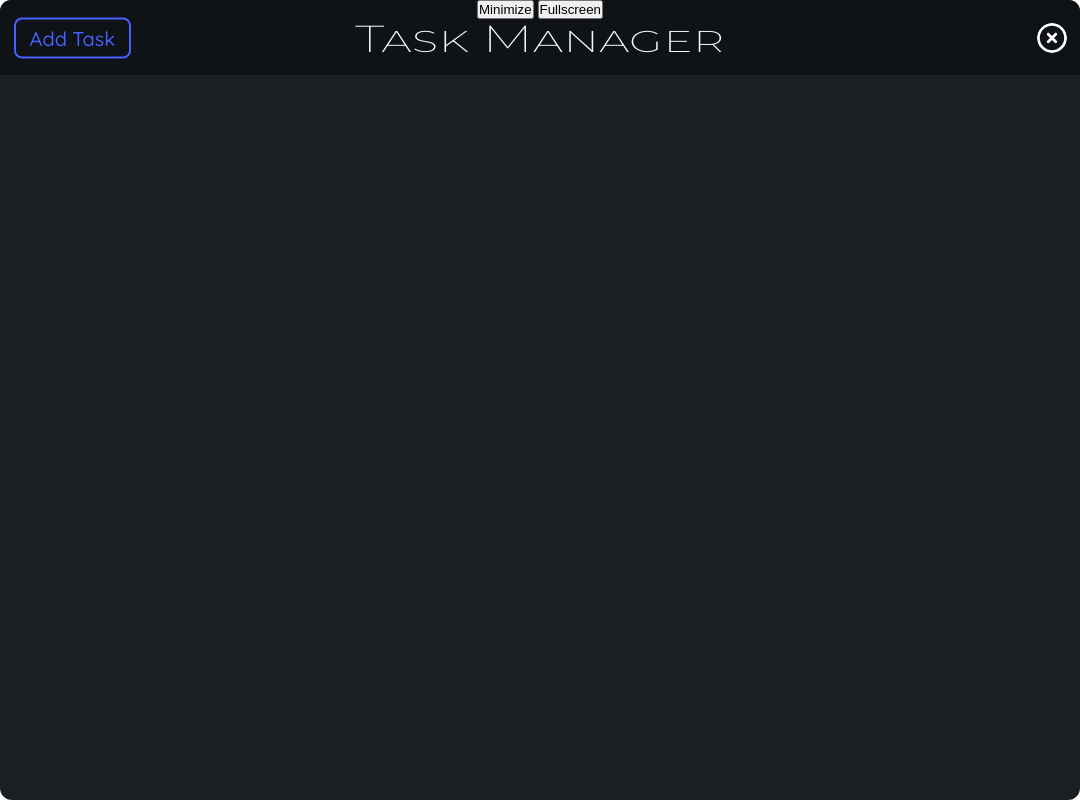
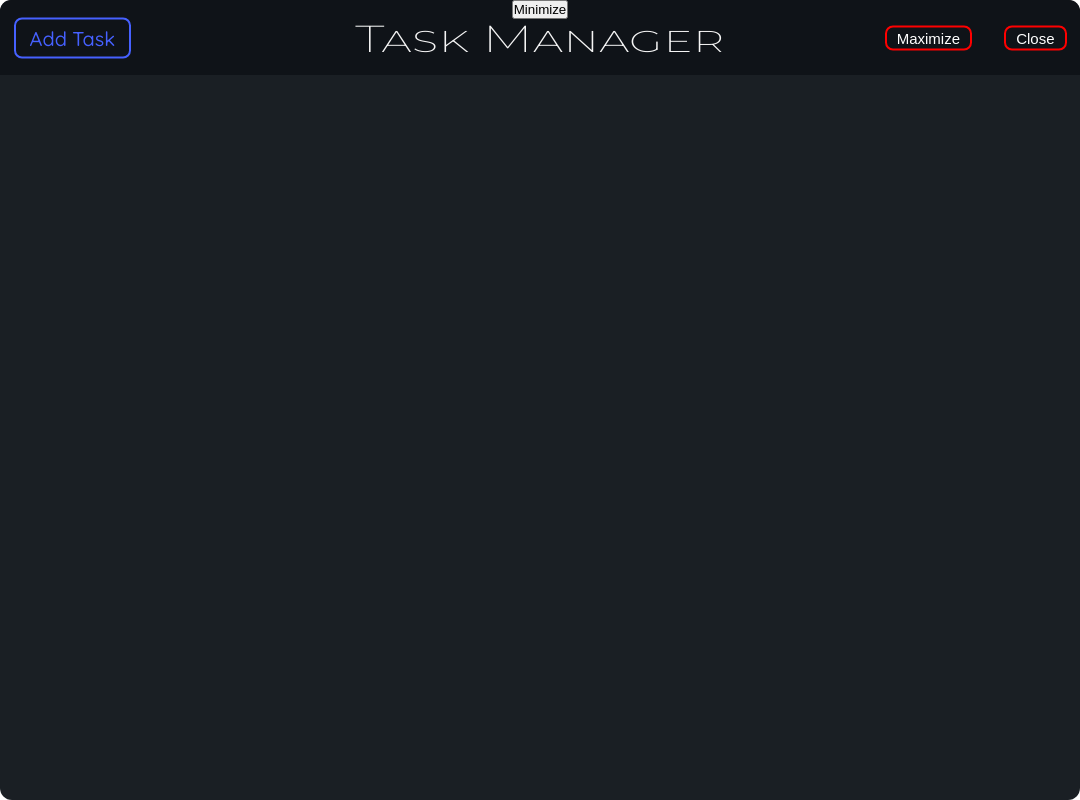
Before and after one commit to ArjunNet/taskManager, an Electron app: page views/index.html in a window 1080 px wide. Drawn offline with Linux system fonts and the light colour scheme.

Commit message:
second commit.

```diff
--- a/css/index.css
+++ b/css/index.css
@@ -64,6 +64,7 @@ nav > .navButton {
 	font-family: quicksand;
 	font-variation-settings: "wght" 475;
 	font-size: 20px;
+	cursor: pointer;
 }
 
 nav > #addTaskButton {
@@ -81,22 +82,45 @@ nav > #addTaskButton:hover {
 	color: white;
 }
 
+nav > .sizeButtons > * {
+	-webkit-app-region: no-drag;
+	cursor: pointer;
+}
+
 nav > .sizeButtons > #closeWindowButton {
-	-webkit-app-region: no-drag;
 	position: absolute;
 	right: 1.25vw;
 	top: 50%;
+	font-size: 15px;
 	transform: translateY(-50%);
 	transition: 0.3s;
-	/* background-color: white; */
-	/* border: 2px solid red; */
-	color: red;
-	cursor: pointer;
-	max-width: 30px;
-	border-radius: 50%;
+	background-color: transparent;
+	color: white;
+	border: 2px solid red;
+	padding: 2px 10px;
+	border-radius: 8px;
+}
+
+nav > .sizeButtons > #closeWindowButton:hover {
+	color: black;
 	filter: invert(1);
 }
 
-nav > .sizeButtons > #closeWindowButton:hover {
-	filter: grayscale(00%) brightness(40%) sepia(100%) hue-rotate(-50deg) saturate(600%) contrast(0.8);
+nav > .sizeButtons > #fullscreenWindowButton {
+	position: absolute;
+	right: 10vw;
+	top: 50%;
+	transform: translateY(-50%);
+	transition: 0.3s;
+	font-size: 15px;
+	background-color: transparent;
+	color: white;
+	border: 2px solid red;
+	padding: 2px 10px;
+	border-radius: 8px;
 }
+
+nav > .sizeButtons > #fullscreenWindowButton:hover {
+	color: black;
+	filter: invert(1);
+}
--- a/scripts/menuHandler.js
+++ b/scripts/menuHandler.js
@@ -3,3 +3,11 @@ const { ipcRenderer } = require('electron')
 document.getElementById("closeWindowButton").onclick = function() {
 	ipcRenderer.send("close")
 }
+
+document.getElementById("minimizeWindowButton").onclick = function() {
+	ipcRenderer.send("minimize")
+}
+
+document.getElementById("fullscreenWindowButton").onclick = function() {
+	ipcRenderer.send("maximize")
+}
--- a/views/index.html
+++ b/views/index.html
@@ -21,9 +21,9 @@
 				<button class = "navButton navElement" id = "addTaskButton">Add Task</button>
 				<h1 class = "navHeader navElement">Task Manager</h1>
 				<div class = "sizeButtons navElement">
-					<img src = "../media/circle-xmark-regular.svg" class = "navButton navElement" id = "closeWindowButton"/>
-					<button class = "navButton navElement" id = "">Minimize</button>
-					<button class = "navButton navElement" id = "">Fullscreen</button>
+					<button  class = "navElement" id = "closeWindowButton">Close</button>
+					<button class = "navElement" id = "fullscreenWindowButton">Maximize</button>
+					<button class = "navElement" id = "minimizeWindowButton">Minimize</button>
 				</div>
 			</nav>
 		</center>
```
Also changed, not shown: main.js (+10 -0 lines), media/maximize.svg (added).
